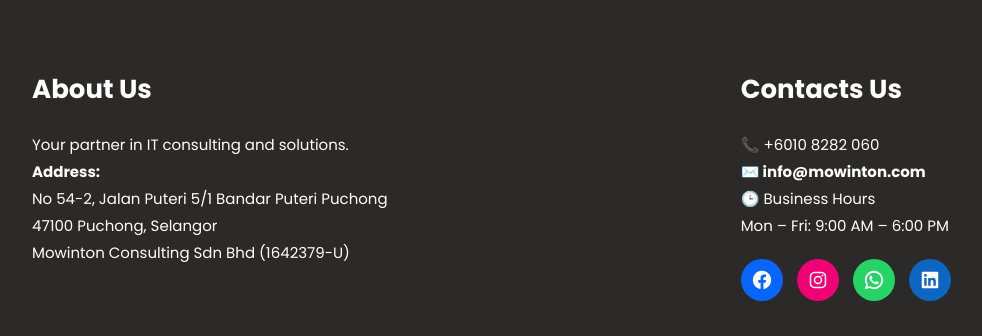
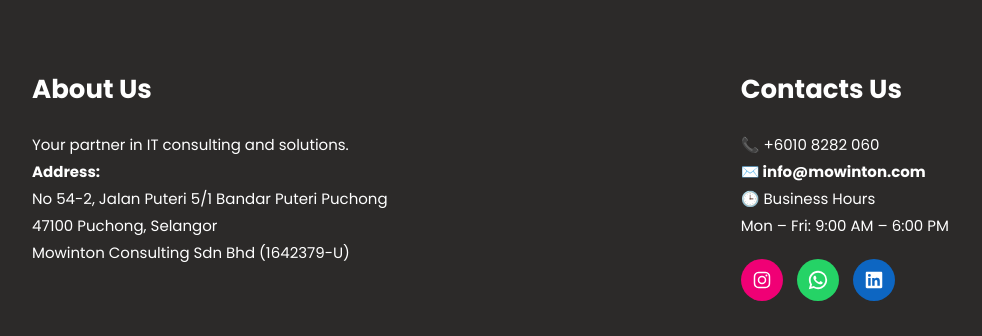
Before and after one commit to MowintonAdmin/MowintonWebsite, a PHP site: page /about/index.php in a window 1280 px wide. Shown: the part 4556-4892 px from the top of the page, without its empty margins (8-990 px from the left). Run offline with PHP 8.4, Linux system fonts and the light colour scheme; some libraries are stand-ins or nearby versions.

Commit message:
Update footer.php

```diff
--- a/includes/footer.php
+++ b/includes/footer.php
@@ -31,13 +31,6 @@ $base_url = $root_path;
                         Mon – Fri: 9:00 AM – 6:00 PM
                     </p>
                     <ul class="footer-social-links" aria-label="Social Media Links">
-                        <li>
-                            <a href="https://www.facebook.com/share/1H3mo3moDf/?mibextid=wwXIfr" class="social-facebook" target="_blank" rel="noopener noreferrer" aria-label="Facebook">
-                                <svg width="22" height="22" viewBox="0 0 24 24" fill="currentColor">
-                                    <path d="M12 2C6.5 2 2 6.5 2 12c0 5 3.7 9.1 8.4 9.9v-7H7.9V12h2.5V9.8c0-2.5 1.5-3.9 3.8-3.9 1.1 0 2.2.2 2.2.2v2.5h-1.3c-1.2 0-1.6.8-1.6 1.6V12h2.8l-.4 2.9h-2.3v7C18.3 21.1 22 17 22 12c0-5.5-4.5-10-10-10z"/>
-                                </svg>
-                            </a>
-                        </li>
                         <li>
                             <a href="https://www.instagram.com/mowintonspaces/?hl=es" class="social-instagram" target="_blank" rel="noopener noreferrer" aria-label="Instagram">
                                 <svg width="22" height="22" viewBox="0 0 24 24" fill="currentColor">
```
